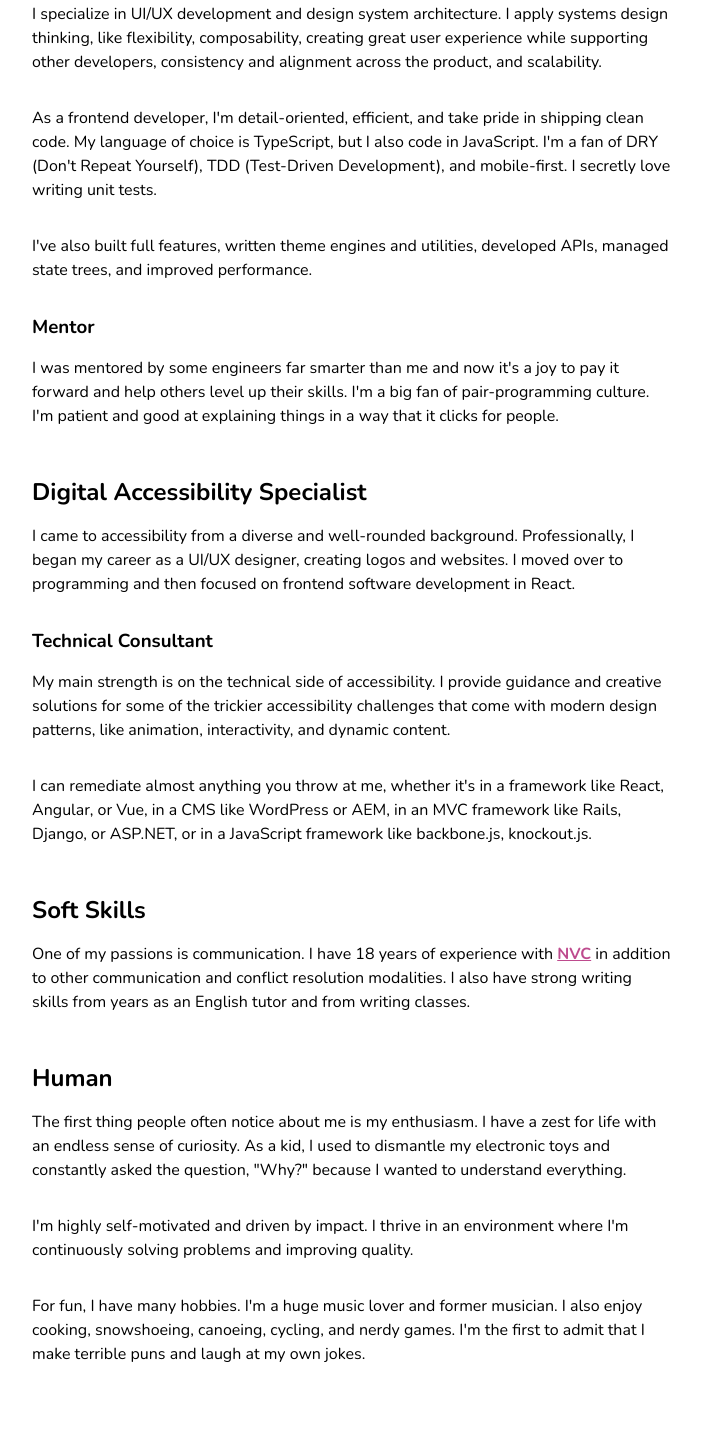
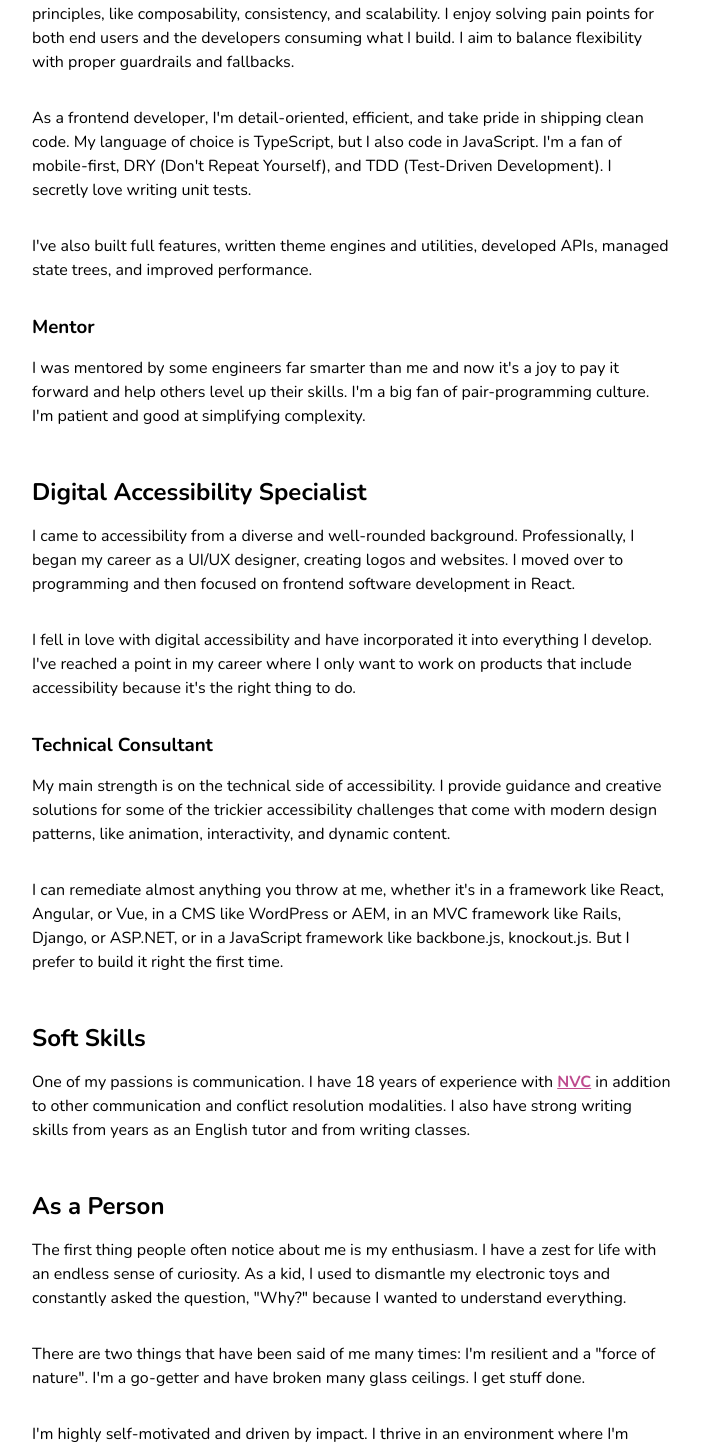
Before and after one commit to amberfrontend/website, a React (Create React App) app: page / in a window 1280 px wide. Shown: the part 515-1964 px from the top of the page, without its empty margins (288-989 px from the left). Built offline with nearby package versions, Linux system fonts and the light colour scheme.

Commit message:
Edit about page

```diff
--- a/src/pages/About/About.tsx
+++ b/src/pages/About/About.tsx
@@ -25,27 +25,29 @@ export default function About() {
                     <strong className="Opt">Canada</strong>, with
                     {" "}{`${yearsSoftware}`}{" "}years of experience in frontend
                     software development and{" "}{`${yearsWeb}`}{" "}years in the
-                    web industry. I eat and breathe good UX for users of all
-                    capabilities, so I specialize in developing and scaling
-                    smart design systems that prioritize inclusion.
+                    web industry. UI/UX is my jam.
                 </p>
             </Block>
             <Block>
                 <h2>Frontend Developer</h2>
                 <h3>Design Systems</h3>
                 <p>
-                    I specialize in UI/UX development and design system
-                    architecture. I apply systems design thinking, like
-                    flexibility, composability, creating great user experience
-                    while supporting other developers, consistency and alignment
-                    across the product, and scalability.
+                    I'm obsessed with excellent UX for users of all
+                    capabilities, so I specialize in developing and scaling
+                    smart design systems that prioritize inclusion.
+                    I employ systems design principles, like
+                    composability, consistency, and scalability.
+                    I enjoy solving pain points for both end users and the
+                    developers consuming what I build. I aim to balance
+                    flexibility with proper guardrails and fallbacks.
                 </p>
                 <p>
                     As a frontend developer, I'm detail-oriented, efficient, and
                     take pride in shipping clean code. My language of
                     choice is TypeScript, but I also code in JavaScript.
-                    I'm a fan of DRY (Don't Repeat Yourself), TDD (Test-Driven
-                    Development), and mobile-first. I secretly love writing unit tests.
+                    I'm a fan of mobile-first, DRY (Don't Repeat Yourself),
+                    and TDD (Test-Driven Development). I secretly love writing
+                    unit tests.
                 </p>
                 <p>
                     I've also built full features, written theme engines and
@@ -57,7 +59,7 @@ export default function About() {
                     I was mentored by some engineers far smarter than me and now it's
                     a joy to pay it forward and help others level up their skills.
                     I'm a big fan of pair-programming culture. I'm patient and
-                    good at explaining things in a way that it clicks for people.
+                    good at simplifying complexity.
                 </p>
             </Block>
             <Block>
@@ -69,6 +71,11 @@ export default function About() {
                     websites. I moved over to programming and then focused on
                     frontend software development in{" "}
                     <strong className="Opt">React</strong>.
+                </p>
+                <p>I fell in love with digital accessibility and have incorporated
+                    it into everything I develop. I've reached a point in my career
+                    where I only want to work on products that include accessibility
+                    because it's the right thing to do.
                 </p>
                 <h3>Technical Consultant</h3>
                 <p>
@@ -83,6 +90,7 @@ export default function About() {
                     it's in a framework like React, Angular, or Vue, in a CMS
                     like WordPress or AEM, in an MVC framework like Rails, Django,
                     or ASP.NET, or in a JavaScript framework like backbone.js, knockout.js.
+                    But I prefer to build it right the first time.
                 </p>
             </Block>
             <Block>
@@ -99,13 +107,17 @@ export default function About() {
                 </p>
             </Block>
             <Block>
-                <h2>Human</h2>
+                <h2>As a Person</h2>
                 <p>
                     The first thing people often notice about me is my
                     enthusiasm. I have a zest for life with an endless sense of
                     curiosity. As a kid, I used to dismantle my electronic toys
                     and constantly asked the question, "Why?" because I wanted
                     to understand everything.
+                </p>
+                <p>There are two things that have been said of me many times:
+                    I'm resilient and a "force of nature". I'm a go-getter
+                    and have broken many glass ceilings. I get stuff done.
                 </p>
                 <p>
                     I'm highly self-motivated and driven by impact. I thrive in
```
